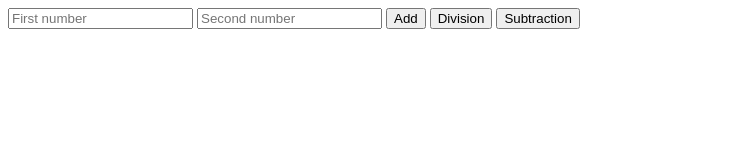
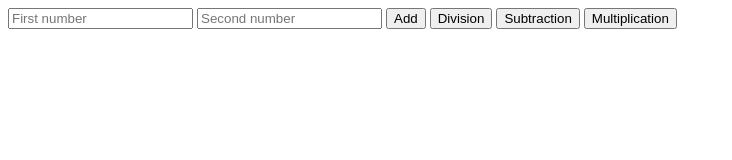
Before and after one commit to Uknowme-h/CLI_Calculator, a plain HTML site: page index.html in a window 1280 px wide. Shown: the whole page, without its empty margins (0-732 px from the left). Drawn offline with Linux system fonts and the light colour scheme.

Commit message:
added multiplication button

```diff
--- a/index.html
+++ b/index.html
@@ -12,6 +12,7 @@
       <button>Add</button>
       <button>Division</button>
       <button>Subtraction</button>
+      <button>Multiplication</button>
 
     </div>
 
```
